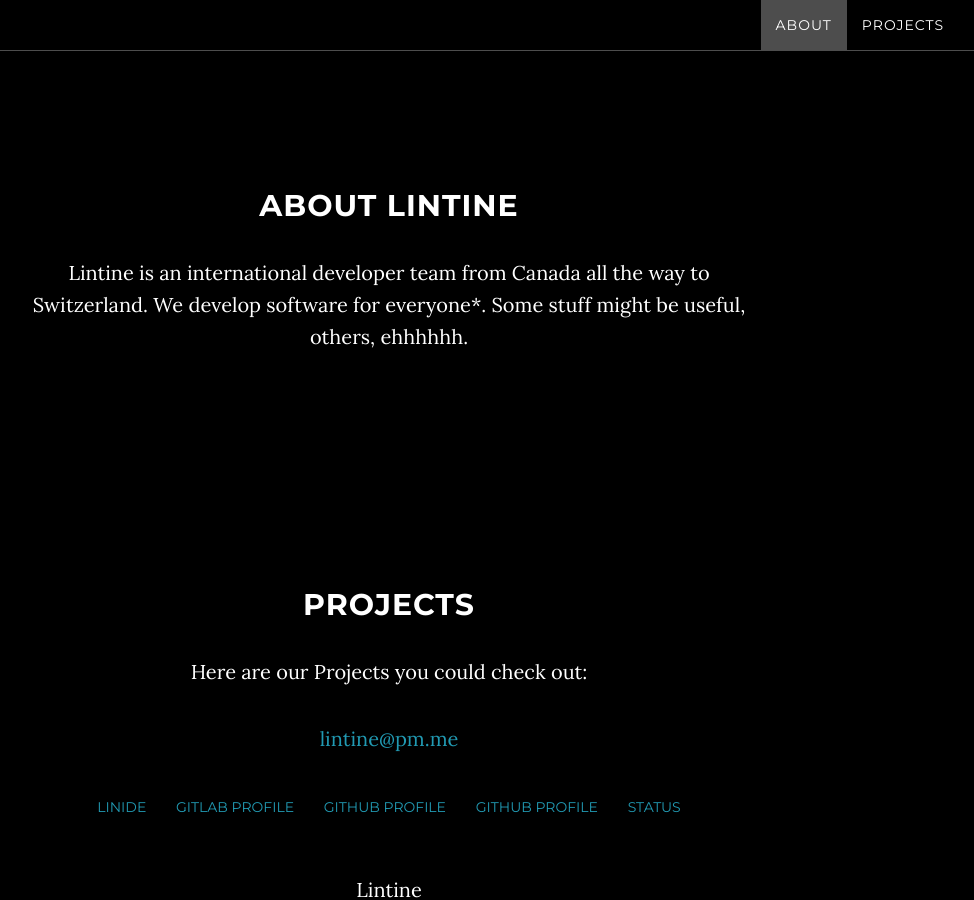
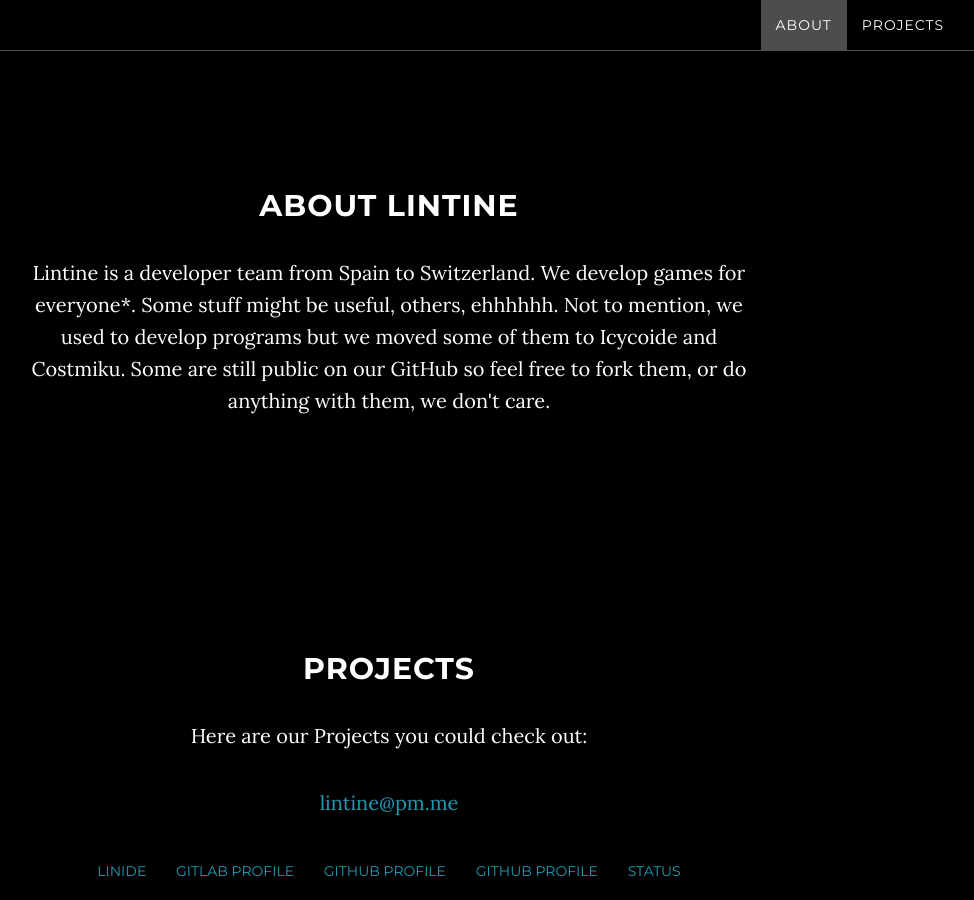
Before and after one commit to Lintine/lintine.github.io, a Jekyll site: the page built from index.html, in a window 1280 px wide and 900 px high, scrolled down 911 px. Shown: the whole window, without its empty margins (251-1225 px from the left). Built offline with Jekyll 4.4.1, drawn with Linux system fonts in a browser that asks for light colours.

Commit message:
Update about.html

```diff
--- a/_includes/about.html
+++ b/_includes/about.html
@@ -3,7 +3,7 @@
         <div class="row">
             <div class="col-lg-8 col-lg-offset-2">
                 <h2>About Lintine</h2>
-                <p>Lintine is an international developer team from Canada all the way to Switzerland. We develop software for everyone*. Some stuff might be useful, others, ehhhhhh.</p>
+                <p>Lintine is a developer team from Spain to Switzerland. We develop games for everyone*. Some stuff might be useful, others, ehhhhhh. Not to mention, we used to develop programs but we moved some of them to Icycoide and Costmiku. Some are still public on our GitHub so feel free to fork them, or do anything with them, we don't care.</p>
             </div>
         </div>
     </section>
```
